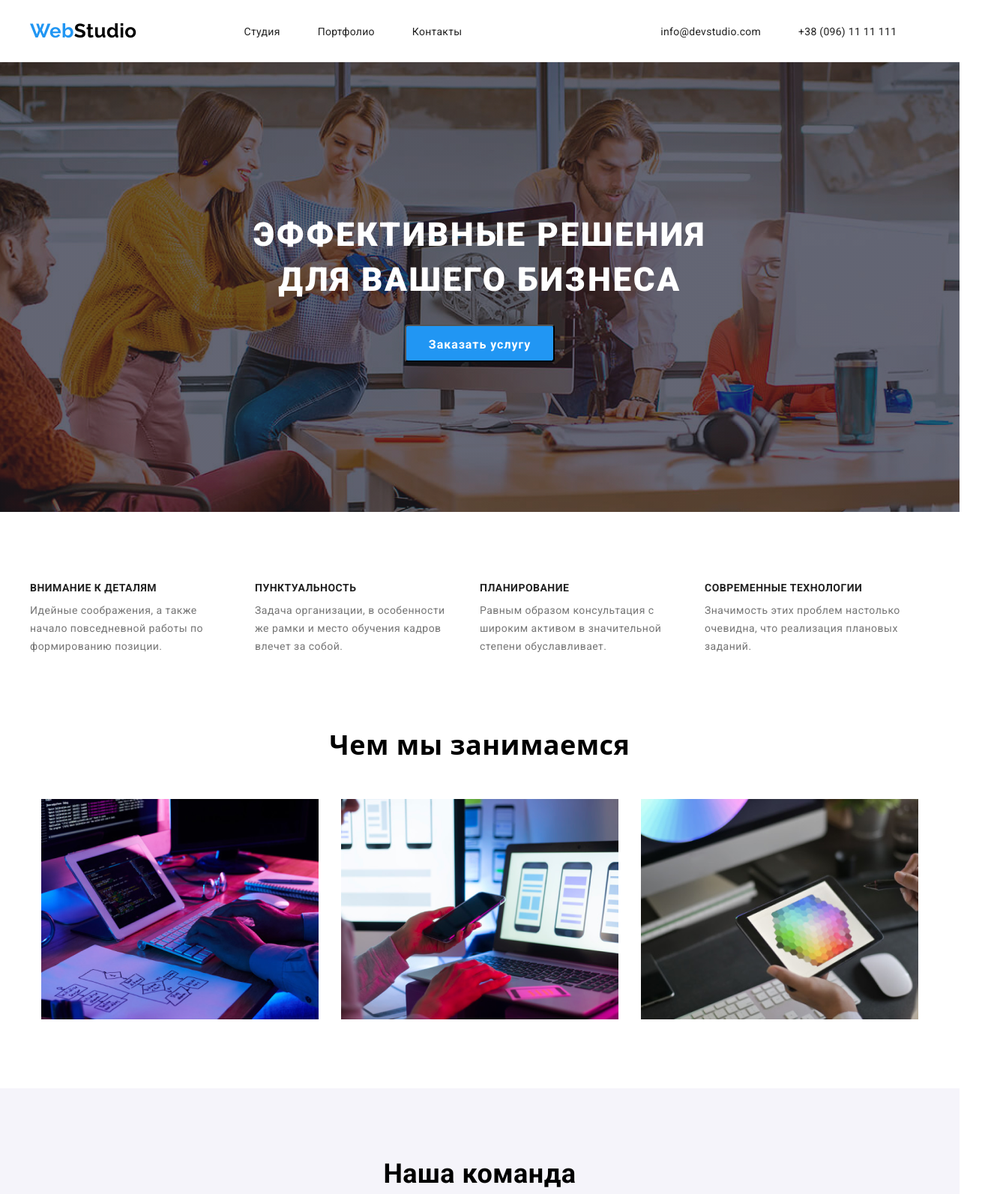
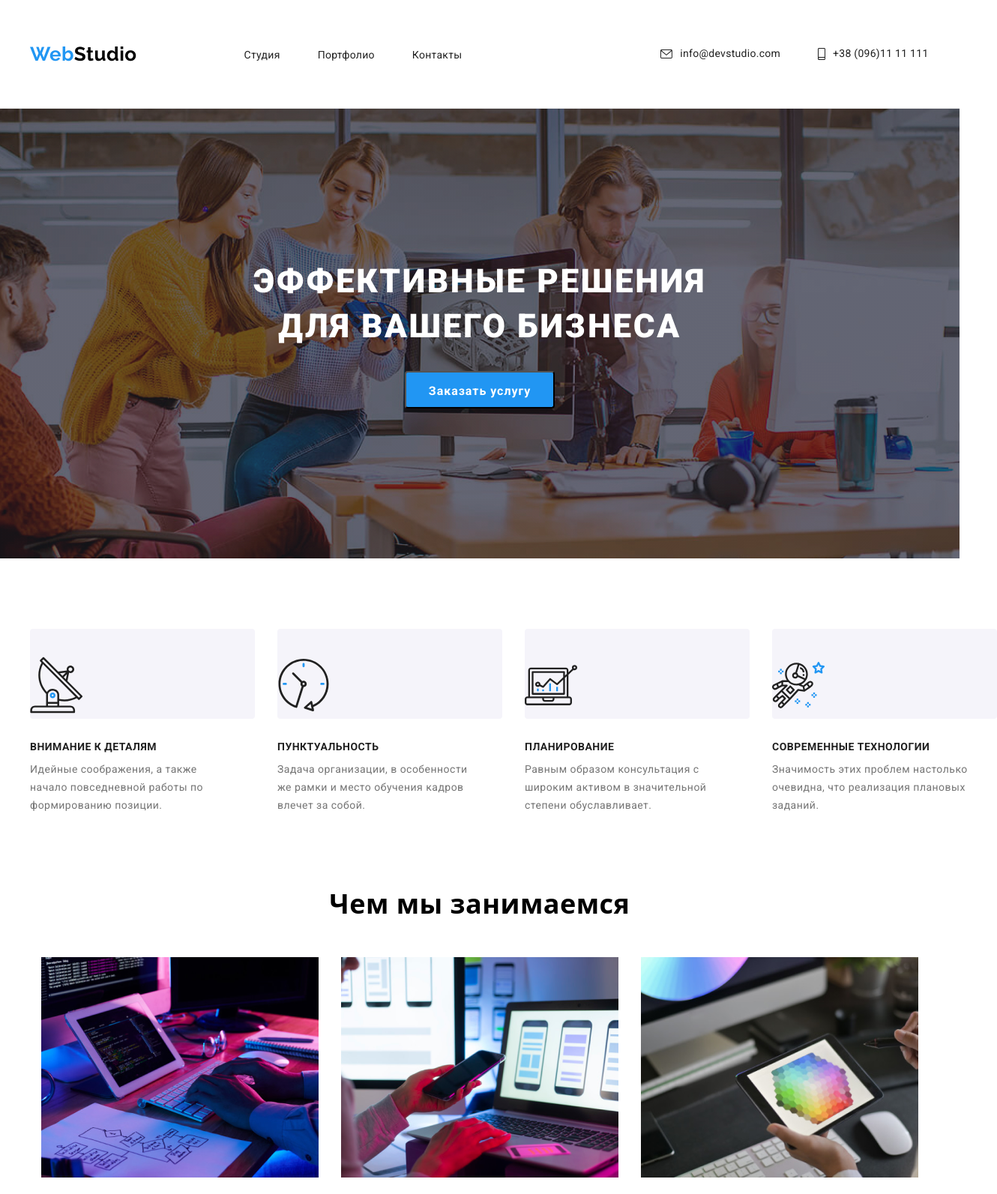
Before and after one commit to syniuk-a/goit-markup-hw-04, a plain HTML site: page index.html in a window 1280 px wide. Shown: the top 1593 px of the page at 75% size, 1330 px wide, since content can reach past the window. Drawn offline with nearby package versions, Linux system fonts and the light colour scheme; files whose address does not match are found by name.

Commit message:
sprite
спайт сгенерирован и вставлен

```diff
--- a/css_first_page/style.css
+++ b/css_first_page/style.css
@@ -104,22 +104,40 @@ img {
 .header-contakt {
   display: flex;
   margin: 32px 0px 32px 215px;
+  height: 80px;
+  align-items: center;
 }
 .header-contakt-item {
   margin-left: 50px;
 }
 .header-contakt-link {
+  display: flex;
+  align-items: center;
   color: var(--main-text-color);
+  fill: var(--main-text-color);
   font-family: var(--main-font);
   font-style: 500;
   font-size: 14px;
   line-height: 1.1;
   letter-spacing: 0.02em;
 }
+.header-contakt-link_icon_mail,
+.header-contakt-link_icon_tlf {
+  display: block;
+  margin: 0 10px 0 0;
+}
 .navigation-link:hover,
 .navigation-link:focus,
 .header-contakt-link:focus,
 .header-contakt-link:hover {
+  color: var(--accent-color);
+  fill: var(--accent-color);
+}
+.header-contakt-link:hover.header-contakt-link_icon_mail,
+.header-contakt-link:focus.header-contakt-link_icon_mail,
+.header-contakt-link:hover.header-contakt-link_icon_tlf,
+.header-contakt-link:focus.header-contakt-link_icon_tlf {
+  fill: var(--accent-color);
   color: var(--accent-color);
 }
 /* .navigation-link:active {
@@ -197,6 +215,13 @@ img {
 }
 
 /* ====== ОСОБЕННОСТИ =======*/
+/* .visualy-hidden-title {
+  position: absolute;
+  clip: rect(0 0 0 0);
+  width: 1px;
+  height: 1px;
+  margin: -1px;
+} */
 
 .features {
   padding: 94px 0;
@@ -209,6 +234,23 @@ img {
 .features-link:last-child {
   margin: 0;
 }
+.features_full-box {
+  display: flex;
+  display: inline;
+}
+.features-up-box_icon {
+  display: block;
+  background: #f5f4fa;
+  height: 120px;
+  margin: 0 0 30px 0;
+  padding: 0 0 25px 0;
+  border-radius: 4px;
+}
+
+.featires-box_icon {
+  margin: 0 auto;
+}
+
 .features-box {
   width: 270px;
   height: 101px;
@@ -435,7 +477,6 @@ img {
 .project-border {
   border: 1px solid #eeeeee;
 }
-}
 .project-card {
   display: block;
   align-items: center;
--- a/index.html
+++ b/index.html
@@ -39,11 +39,19 @@
                 </ul>
             </nav>
             <ul class="header-contakt list">
-                <li class="header-contakt-item"><a class="header-contakt-link link"
-                        href="mailto:info@devstudio.com">info@devstudio.com</a></li>
-                <li class="header-contakt-item"><a class="header-contakt-link link" href="tel:+380961111111">+38 (096)
-                        11 11
-                        111</a>
+                <li class="header-contakt-item"><a class="header-contakt-link link" href="mailto:info@devstudio.com">
+                        <svg class="header-contakt-link_icon_mail" width="16" heigth="12">
+                            <use href="./SVG/sprite.svg#envelope">
+                            </use>
+                        </svg>
+                        info@devstudio.com</a></li>
+                <li class="header-contakt-item"><a class="header-contakt-link link" href="tel:+380961111111">
+                        <svg class="header-contakt-link_icon_tlf" width="10" heigth="16">
+                            <use href="./SVG/sprite.svg#icon-smartphone">
+
+                            </use>
+                        </svg>
+                        +38 (096)11 11 111</a>
                 </li>
             </ul>
         </div>
@@ -66,33 +74,63 @@
                 <h2 hidden> Особенности </h2>
                 <ul class="features-link list">
                     <li class="features-link link">
+                        <div class="features_full-box">
+                            <div class="features-up-box_icon">
+                                <svg class="featires-box_icon">
+                                    <use href="./SVG/sprite.svg#icon-antena" width="70" heigth="70"></use>
+                                </svg>
+                            </div>
                             <div class="features-box">
                                 <h3 class="features-titel">Внимание к деталям</h3>
                                 <p class="features-text">Идейные соображения, а также начало повседневной работы по
                                     формированию
                                     позиции.</p>
                             </div>
-                    </li>
-                    <li class="features-link link">
-                        <div class="features-box">
-                            <h3 class="features-titel">Пунктуальность</h3>
-                            <p class="features-text">Задача организации, в особенности же рамки и место обучения кадров
-                                влечет за собой.</p>
                         </div>
                     </li>
                     <li class="features-link link">
+                        <div class="features_full-box">
+                            <div class="features-up-box_icon">
+                                <svg class="featires-box_icon">
+                                    <use href="./SVG/sprite.svg#icon-clock-1" width="70" heigth="70"></use>
+                                </svg>
+                            </div>
+                            <div class="features-box">
+                                <h3 class="features-titel">Пунктуальность</h3>
+                                <p class="features-text">Задача организации, в особенности же рамки и место обучения
+                                    кадров
+                                    влечет за собой.</p>
+                            </div>
+                        </div>
+                    </li>
+                    <li class="features-link link">
+                        <div class="features_full-box">
+                            <div class="features-up-box_icon">
+                                <svg class="featires-box_icon">
+                                    <use href="./SVG/sprite.svg#icon-diagram-1" width="70" heigth="70"></use>
+                                </svg>
+                            </div>
                             <div class="features-box">
                                 <h3 class="features-titel">Планирование</h3>
                                 <p class="features-text">Равным образом консультация с широким активом в значительной
                                     степени
                                     обуславливает.</p>
                             </div>
+                        </div>
                     </li>
                     <li class="features-link link">
+                        <div class="features_full-box">
+                            <div class="features-up-box_icon">
+                                <svg class="featires-box_icon">
+                                    <use href="./SVG/sprite.svg#icon-astronaut-1" width="70" heigth="70"></use>
+                                </svg>
+                            </div>
                             <div class="features-box">
                                 <h3 class="features-titel">Современные технологии</h3>
-                            <p class="features-text">Значимость этих проблем настолько очевидна, что реализация плановых
+                                <p class="features-text">Значимость этих проблем настолько очевидна, что реализация
+                                    плановых
                                     заданий.</p>
+                            </div>
                         </div>
                     </li>
                 </ul>
```
Also changed, not shown: SVG/sprite.svg (added). Lines whose indentation alone changed are shown as unchanged.
